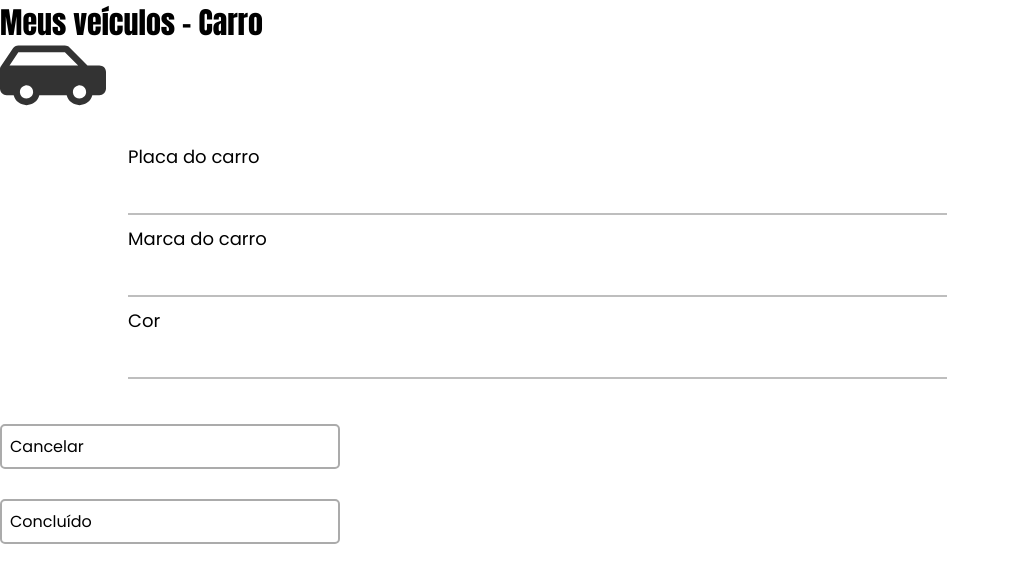
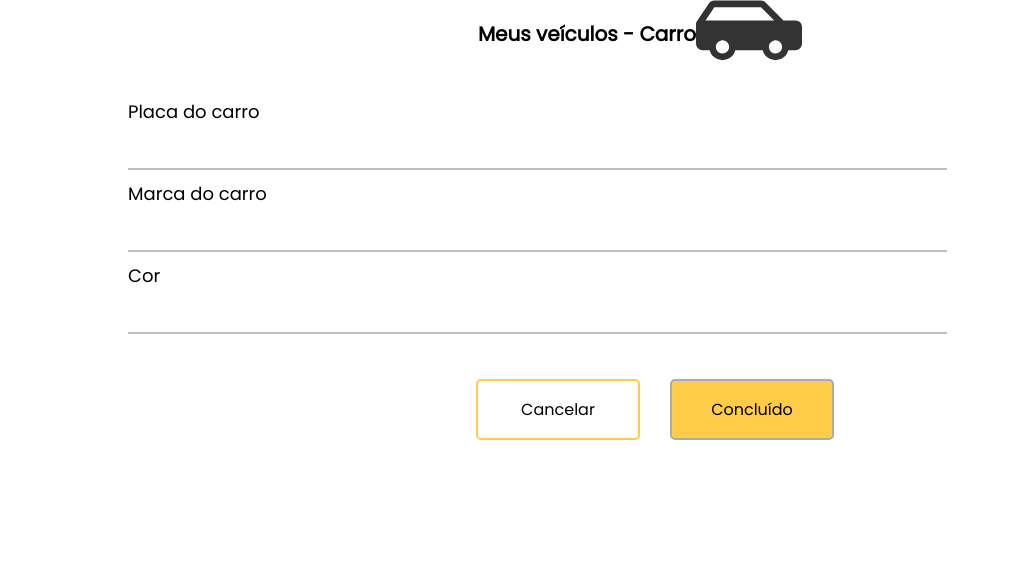
Before and after one commit to raciriaco/Home-proposta-01, a PHP site: page /veiculo-carro.html in a window 1280 px wide. Shown: the part 129-712 px from the top of the page, without its empty margins (0-1010 px from the left). Run offline with PHP 8.4, Linux system fonts and the light colour scheme.

Commit message:
conclusão do veiculos

```diff
--- a/css/style-usuario.css
+++ b/css/style-usuario.css
@@ -317,21 +317,27 @@ i.nav__icon {
     */
 }
 .veiculos-container {
-  margin: 5%;
+  margin: 4%;
 }
 .veiculos {
-  background-color: #dcf5da;
+  background-color: #ffd874;
   padding: 50px;
   width: 100%;
+  border-radius: 30px;
+  transition: all .3s ease-in-out;
 }
 
-#section-veiculos {
+.veiculos:hover{
+
+  background-color: #ffcc49;
+  transition-duration: 0.4s;
+  transform: scale(1.1);
 }
 
-#section-veiculos .section-carro {
-}
 .col-3 {
-  margin: auto;
+  margin-left: 50px;
+  margin:auto;
+  display: flex;
   align-items: center;
   justify-content: center;
 }
@@ -342,3 +348,75 @@ i.nav__icon {
   display: flex;
   flex-direction: column;
 }
+
+/*veiculos especificos*/
+
+.section-carro{
+  display:flex;
+  justify-content: center;
+  align-items: center;
+  width: 100%;
+  margin-right: 15px;
+
+}
+
+.btn-config-options-1{
+  font-size: 1em;
+  width: 10%;
+  padding: 1em;
+  background-color: #ffffff;
+  border-radius: 5px;
+  border: 2px solid #ffcc49;
+  margin-top: 30px;
+  margin-left: 30px;
+  cursor: pointer;
+  align-items: center;
+  justify-content: space-around;
+  display: flex;
+  flex-direction: row;
+  color: inherit;
+  text-decoration: none;
+  text-align: center;
+
+}
+
+.btn-config-options-2{
+  font-size: 1em;
+  width: 10%;
+  padding: 1em;
+  background-color: #ffcc49;
+  border-radius: 5px;
+  border: 2px solid #ababab;
+  margin-top: 30px;
+  margin-left: 30px;
+  cursor: pointer;
+  align-items: center;
+  justify-content: space-around;
+  display: flex;
+  flex-direction: row;
+  color: inherit;
+  text-decoration: none;
+  text-align: center;
+
+}
+
+.btn-options{
+  align-items:flex-end;
+  justify-content: center;
+  display: flex;
+  flex-direction: row;
+  text-align: center;
+}
+.btn-config-options-1:hover {
+  background-color: #ffcc49;
+  border: 2px solid #ababab;
+  transition-duration: 0.4s;
+  transform: scale(1.1);
+}
+
+.btn-config-options-2:hover {
+  background-color: #ffffff;
+  border: 2px solid #ffcc49;
+  transition-duration: 0.4s;
+  transform: scale(1.1);
+}
--- a/veiculo-carro.html
+++ b/veiculo-carro.html
@@ -67,8 +67,9 @@
 
 <section id="section-veiculos">
         <div class="section-carro">
-            <h1>Meus veículos - Carro</h1>
-           <div class="img-carro"><img src="img/carro-icon.svg" alt="" srcset=""></div>
+            <h2>Meus veículos - Carro</h2>
+            <div class="img-carro"><img src="img/carro-icon.svg" alt="" srcset=""></div>
+
         </div>
 
         <div class="form-info">
@@ -86,10 +87,10 @@
              </form>
          </div>
 
-         <div class="btn-">
-            <a class="btn-config-advance" href="veiculos.html">Cancelar</a>
-
-            <a class="btn-config-advance" href="veiculos.html">Concluído </a>
+         <div class="btn-options">
+            <a class="btn-config-options-1" href="veiculos.html">Cancelar</a>
+        <!--fazer javascript de validação-->
+            <a class="btn-config-options-2" href="home-proposta.html">Concluído </a>
          </div>
 
 
--- a/veiculos.html
+++ b/veiculos.html
@@ -71,8 +71,8 @@
 <!--fim do menu-->
 
     <div class="veiculos-container text-center">
-        <div style="display:flex; align-items:center; justify-content:center;" class="row">
-          <div class="col-3 mt-5"><a class="veiculos" href="carro.html" submit="">
+        <div class="row">
+          <div class="col-3 mt-5"><a class="veiculos" href="veiculo-carro.html" submit="">
             <img src="img/carro-icon.svg" alt="" srcset="">
         </a></div>
           <div class="col-3 mt-5"><a class="veiculos" href="moto.html" submit="">
```
